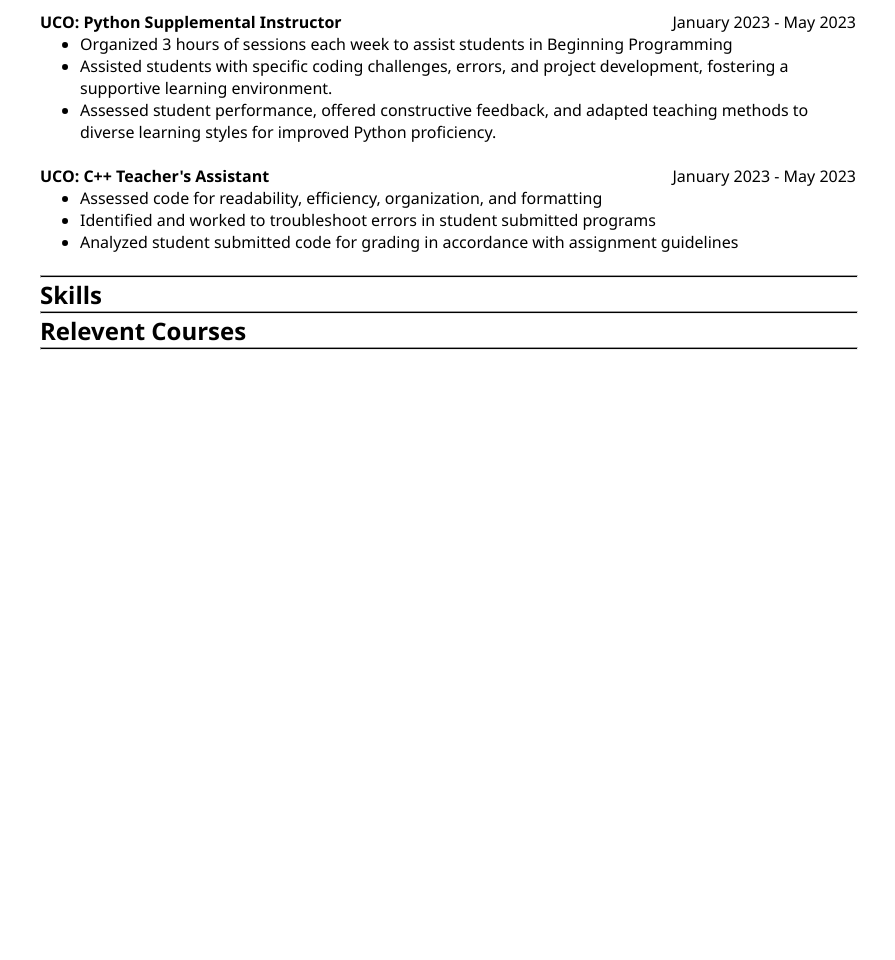
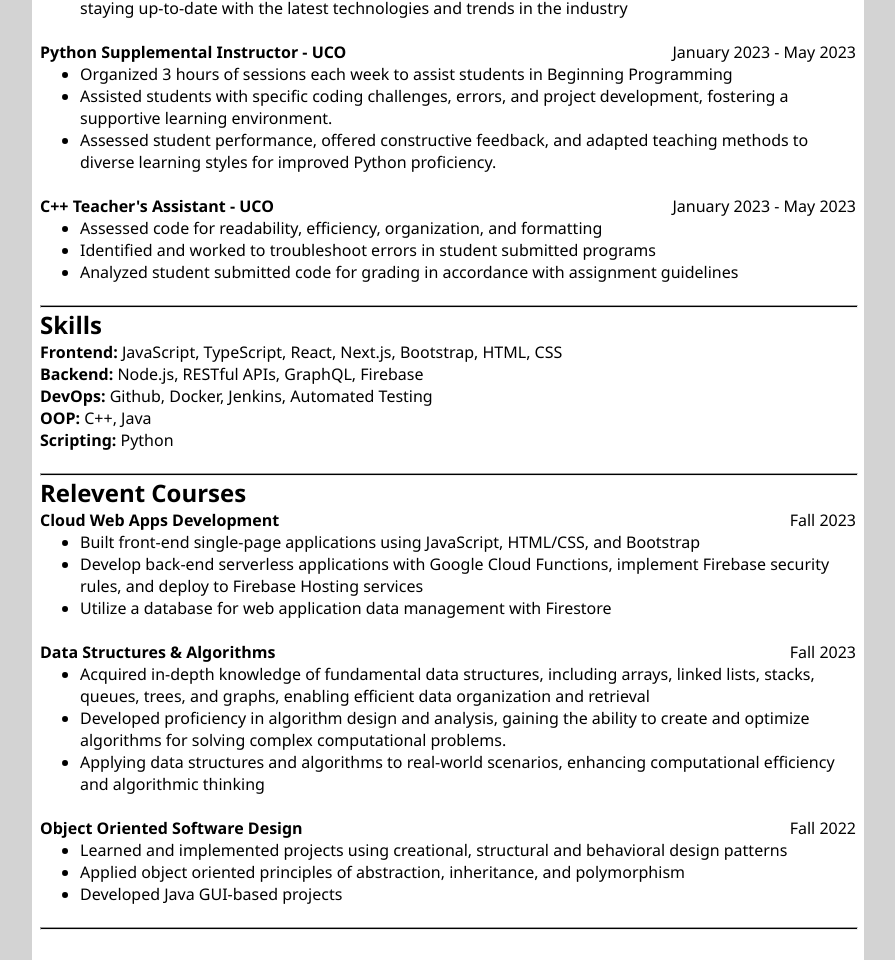
Before and after one commit to JosiahSco/resume, a plain HTML site: page index.html in a window 1280 px wide. Shown: the part 530-1490 px from the top of the page, without its empty margins (192-1087 px from the left). Before the commit the page ends 880 px from the top, so only its background shows below. Drawn offline with Linux system fonts and the light colour scheme.

Commit message:
complete first draft

```diff
--- a/index.html
+++ b/index.html
@@ -25,6 +25,7 @@
                 <p>GPA: 3.88</p>
                 <p>President's Honor Roll</p>
             </div>
+            <br>
         </div>
         <hr>
         <div class="experience">
@@ -56,7 +57,7 @@
             </ul>
             <br>
             <div class="space-between-container">
-                <h4>UCO: Python Supplemental Instructor</h4>
+                <h4>Python Supplemental Instructor - UCO</h4>
                 <p>January 2023 - May 2023</p>
             </div>
             <ul>
@@ -74,7 +75,7 @@
             </ul>
             <br>
             <div class="space-between-container">
-                <h4>UCO: C++ Teacher's Assistant</h4>
+                <h4>C++ Teacher's Assistant - UCO</h4>
                 <p>January 2023 - May 2023</p>
             </div>
             <ul>
@@ -93,12 +94,71 @@
         <hr>
         <div class="skills">
             <h2>Skills</h2>
+            <p><b>Frontend:</b> JavaScript, TypeScript, React, Next.js, Bootstrap, HTML, CSS</p>
+            <p><b>Backend:</b> Node.js, RESTful APIs, GraphQL, Firebase</p>
+            <p><b>DevOps:</b> Github, Docker, Jenkins, Automated Testing</p>
+            <p><b>OOP:</b> C++, Java</p>
+            <p><b>Scripting:</b> Python</p>
         </div>
+        <br>
         <hr>
         <div class="classes">
             <h2>Relevent Courses</h2>
+            <div class="space-between-container">
+                <h4>Cloud Web Apps Development</h4>
+                <p>Fall 2023</p>
+            </div>
+            <ul>
+                <li>
+                    Built front-end single-page applications using JavaScript, HTML/CSS, and Bootstrap
+                </li>
+                <li>
+                    Develop back-end serverless applications with Google Cloud Functions,
+                    implement Firebase security rules, and deploy to Firebase Hosting services
+                </li>
+                <li>
+                    Utilize a database for web application data management with Firestore
+                </li>
+            </ul>
+            <br>
+            <div class="space-between-container">
+                <h4>Data Structures & Algorithms</h4>
+                <p>Fall 2023</p>
+            </div>
+            <ul>
+                <li>
+                    Acquired in-depth knowledge of fundamental data structures, including arrays,
+                    linked lists, stacks, queues, trees, and graphs, enabling efficient data organization and retrieval
+                </li>
+                <li>
+                    Developed proficiency in algorithm design and analysis,
+                    gaining the ability to create and optimize algorithms for solving complex computational problems.
+                </li>
+                <li>
+                    Applying data structures and algorithms to real-world scenarios,
+                    enhancing computational efficiency and algorithmic thinking
+                </li>
+            </ul>
+            <br>
+            <div class="space-between-container">
+                <h4>Object Oriented Software Design</h4>
+                <p>Fall 2022</p>
+            </div>
+            <ul>
+                <li>
+                    Learned and implemented projects using creational, structural and behavioral design patterns
+                </li>
+                <li>
+                    Applied object oriented principles of abstraction, inheritance, and polymorphism
+                </li>
+                <li>
+                    Developed Java GUI-based projects
+                </li>
+            </ul>
+            <br>
         </div>
         <hr>
+        <br>
     </div>
 </body>
 </html>
--- a/styles.css
+++ b/styles.css
@@ -3,6 +3,7 @@
 }
 
 body {
+    background-color: lightgray;
     display: flex;
     justify-content: center;
     font-family: 'Segoe UI', Tahoma, Geneva, Verdana, sans-serif;
@@ -10,6 +11,8 @@ body {
 
 .page {
     width: 816px;
+    padding: 8px;
+    background-color: white;
 }
 
 .head {
```
